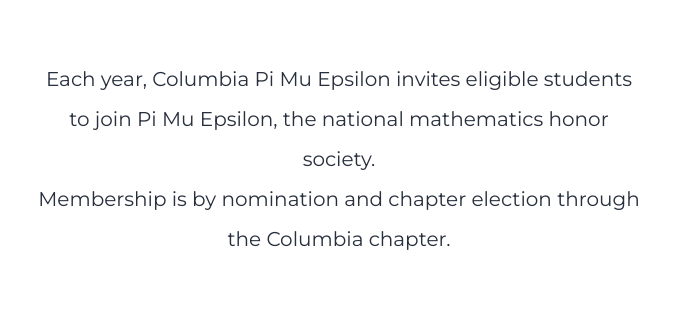
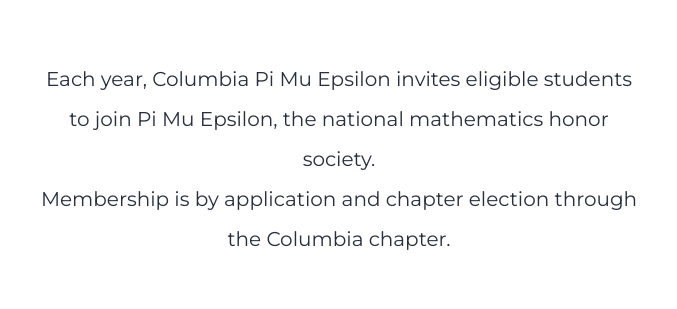
Before and after one commit to iz-tecum/columbiapme, a website: page recruitment/index.html in a window 1280 px wide. Shown: the part 771-1080 px from the top of the page, 27-704 px from the left. Drawn offline with Linux system fonts and the light colour scheme.

Commit message:
Update membership process description in index.html

```diff
--- a/recruitment/index.html
+++ b/recruitment/index.html
@@ -903,7 +903,7 @@
             <div class="recruit-card">
              <p class="recruit-text">
                 Each year, Columbia Pi Mu Epsilon invites eligible students to join Pi Mu Epsilon, the national mathematics honor society.
-                Membership is by nomination and chapter election through the Columbia chapter.
+                Membership is by application and chapter election through the Columbia chapter.
               </p>
 
               <p class="recruit-text">
```
